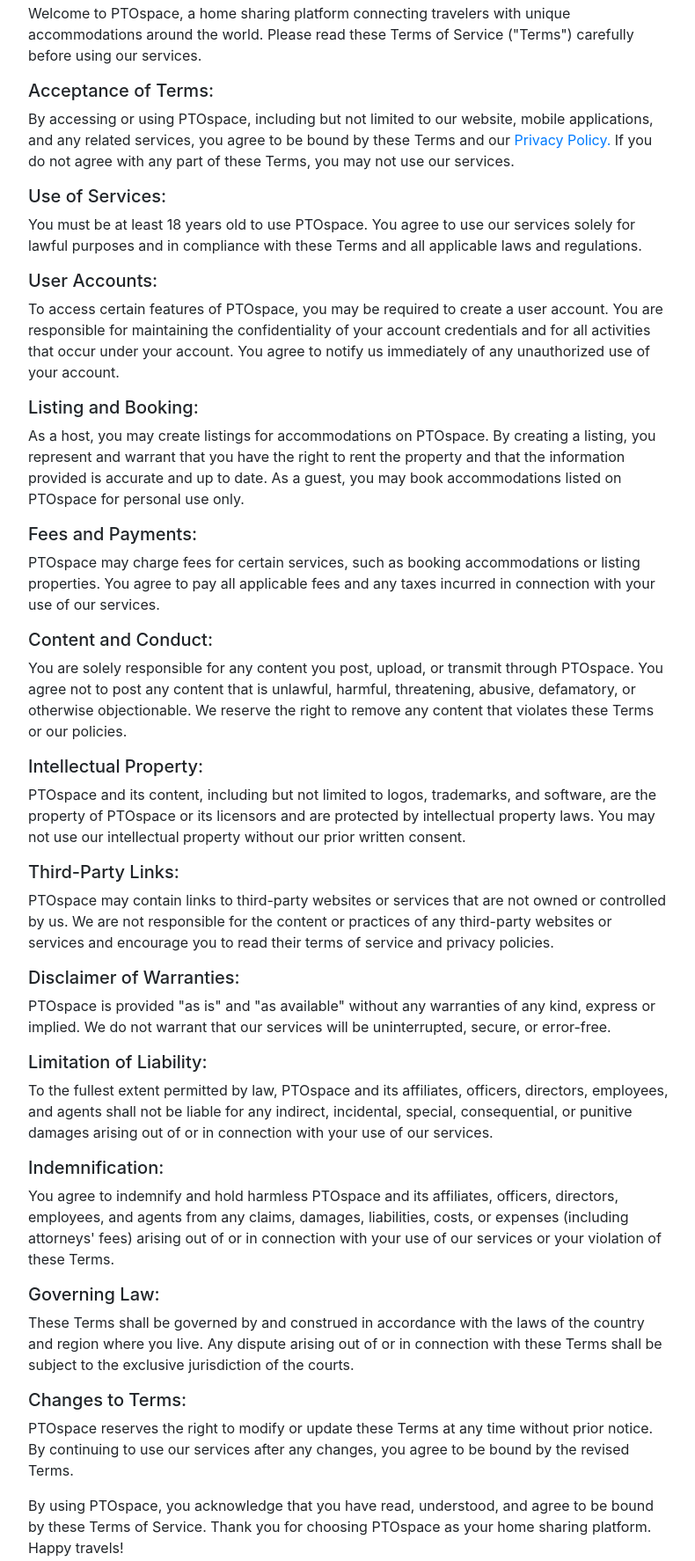
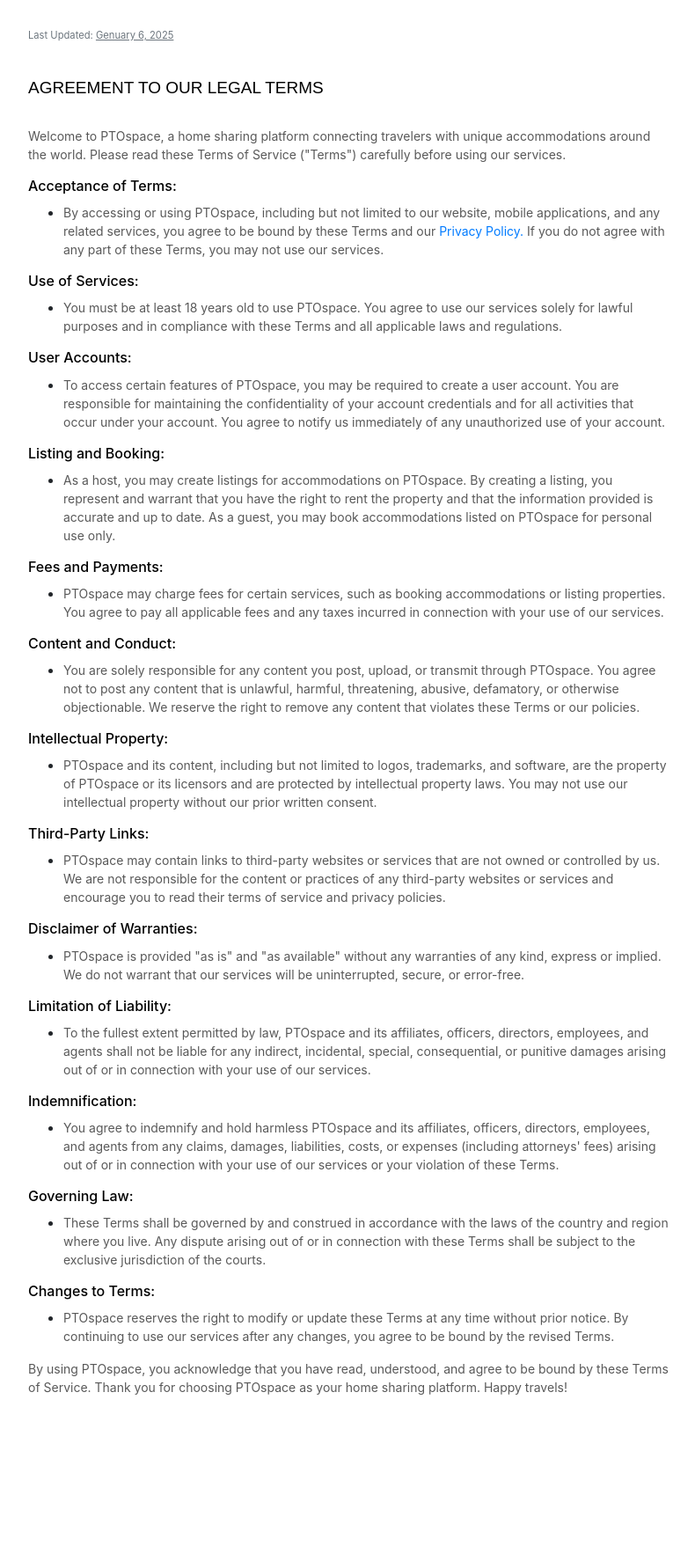
Before and after one commit to policies-privacy/pto, a plain HTML site: page terms/index.html in a window 1280 px wide. Shown: the part 83-1857 px from the top of the page at 88% size, without its empty margins (243-1033 px from the left). After the commit the page ends 1734 px from the top, so only its background shows below. Drawn offline with nearby package versions, Linux system fonts and the light colour scheme.

Commit message:
updates 1/5/2025

```diff
--- /dev/null
+++ b/assets/custom_css.css
@@ -0,0 +1,21 @@
+
+
+h6 {
+    color: black;
+}
+
+h4{
+    font-family: Arial !important;
+    font-size: 19px !important;
+    color: #000000 !important;
+}
+h2{
+    font-family: Arial !important;
+    font-size: 26px !important;
+    color: #000000 !important;
+}
+
+p {
+    font-size: 14px;
+    color: #595959;
+}
--- a/terms/index.html
+++ b/terms/index.html
@@ -1,74 +1,210 @@
 <!DOCTYPE html>
 <html lang="en">
-<head>
-    <meta charset="UTF-8">
-    <meta name="viewport" content="width=device-width, initial-scale=1.0">
+  <head>
+    <meta charset="UTF-8" />
+    <meta name="viewport" content="width=device-width, initial-scale=1.0" />
     <title>Terms of Service</title>
-    <meta name="description" content="A sample Bootstrap-based privacy web page for use with websites that use Google Analytics">
+    <meta
+      name="description"
+      content="A sample Bootstrap-based privacy web page for use with websites that use Google Analytics"
+    />
 
     <!-- Bootstrap CSS -->
-    <link rel="stylesheet" href="https://maxcdn.bootstrapcdn.com/bootstrap/4.5.2/css/bootstrap.min.css">
+    <link
+      rel="stylesheet"
+      href="https://maxcdn.bootstrapcdn.com/bootstrap/4.5.2/css/bootstrap.min.css"
+    />
 
-</head>
+    <link rel="stylesheet" href="../assets/custom_css.css" />
+  </head>
 
-<body>
+  <body>
+    <div class="container py-5">
+      <div class="row">
+        <div class="col-md-8 offset-md-2">
+          <h2>TERMS OF SERVICE</h2>
+          <br />
+          <p class="text-muted">
+            <small>Last Updated: <u>Genuary 6, 2025</u></small>
+          </p>
+          <br />
 
-    <div class="container">
-        <div class="row">
-            <div class="col-md-8 offset-md-2">
-            <h2>Terms of Service</h2>
-            <p class="text-muted"><small>Last Updated: February 6, 2024</small></p>
+          <h4>AGREEMENT TO OUR LEGAL TERMS</h4>
+          <br />
+          <p>
+            Welcome to PTOspace, a home sharing platform connecting travelers
+            with unique accommodations around the world. Please read these Terms
+            of Service ("Terms") carefully before using our services.
+          </p>
 
-            <p>Welcome to PTOspace, a home sharing platform connecting travelers with unique accommodations around the world. Please read these Terms of Service ("Terms") carefully before using our services.</p>
+          <h6>Acceptance of Terms:</h6>
+          <ul>
+            <li>
+              <p>
+                By accessing or using PTOspace, including but not limited to our
+                website, mobile applications, and any related services, you
+                agree to be bound by these Terms and our
+                <a href="../index.html">Privacy Policy.</a> If you do not agree
+                with any part of these Terms, you may not use our services.
+              </p>
+            </li>
+          </ul>
 
-            <h5>Acceptance of Terms:</h5>
-            <p>By accessing or using PTOspace, including but not limited to our website, mobile applications, and any related services, you agree to be bound by these Terms and our <a href="../index.html">Privacy Policy.</a>  If you do not agree with any part of these Terms, you may not use our services.</p>
+          <h6>Use of Services:</h6>
+          <ul>
+            <li>
+              <p>
+                You must be at least 18 years old to use PTOspace. You agree to
+                use our services solely for lawful purposes and in compliance
+                with these Terms and all applicable laws and regulations.
+              </p>
+            </li>
+          </ul>
 
-            <h5>Use of Services:</h5>
-            <p>You must be at least 18 years old to use PTOspace. You agree to use our services solely for lawful purposes and in compliance with these Terms and all applicable laws and regulations.</p>
+          <h6>User Accounts:</h6>
+          <ul>
+            <li>
+              <p>
+                To access certain features of PTOspace, you may be required to
+                create a user account. You are responsible for maintaining the
+                confidentiality of your account credentials and for all
+                activities that occur under your account. You agree to notify us
+                immediately of any unauthorized use of your account.
+              </p>
+            </li>
+          </ul>
 
-            <h5>User Accounts:</h5>
-            <p>To access certain features of PTOspace, you may be required to create a user account. You are responsible for maintaining the confidentiality of your account credentials and for all activities that occur under your account. You agree to notify us immediately of any unauthorized use of your account.</p>
+          <h6>Listing and Booking:</h6>
+          <ul>
+            <li>
+              <p>
+                As a host, you may create listings for accommodations on
+                PTOspace. By creating a listing, you represent and warrant that
+                you have the right to rent the property and that the information
+                provided is accurate and up to date. As a guest, you may book
+                accommodations listed on PTOspace for personal use only.
+              </p>
+            </li>
+          </ul>
 
-            <h5>Listing and Booking:</h5>
-            <p> As a host, you may create listings for accommodations on PTOspace. By creating a listing, you represent and warrant that you have the right to rent the property and that the information provided is accurate and up to date. As a guest, you may book accommodations listed on PTOspace for personal use only.</p>
+          <h6>Fees and Payments:</h6>
+          <ul>
+            <li>
+              <p>
+                PTOspace may charge fees for certain services, such as booking
+                accommodations or listing properties. You agree to pay all
+                applicable fees and any taxes incurred in connection with your
+                use of our services.
+              </p>
+            </li>
+          </ul>
 
-            <h5> Fees and Payments:</h5>
-            <p> PTOspace may charge fees for certain services, such as booking accommodations or listing properties. You agree to pay all applicable fees and any taxes incurred in connection with your use of our services.</p>
+          <h6>Content and Conduct:</h6>
+          <ul>
+            <li>
+              <p>
+                You are solely responsible for any content you post, upload, or
+                transmit through PTOspace. You agree not to post any content
+                that is unlawful, harmful, threatening, abusive, defamatory, or
+                otherwise objectionable. We reserve the right to remove any
+                content that violates these Terms or our policies.
+              </p>
+            </li>
+          </ul>
 
-            <h5> Content and Conduct:</h5>
-            <p>            You are solely responsible for any content you post, upload, or transmit through PTOspace. You agree not to post any content that is unlawful, harmful, threatening, abusive, defamatory, or otherwise objectionable. We reserve the right to remove any content that violates these Terms or our policies.
-            </p>
+          <h6>Intellectual Property:</h6>
+          <ul>
+            <li>
+              <p>
+                PTOspace and its content, including but not limited to logos,
+                trademarks, and software, are the property of PTOspace or its
+                licensors and are protected by intellectual property laws. You
+                may not use our intellectual property without our prior written
+                consent.
+              </p>
+            </li>
+          </ul>
 
-            <h5>Intellectual Property:</h5>
-            <p> PTOspace and its content, including but not limited to logos, trademarks, and software, are the property of PTOspace or its licensors and are protected by intellectual property laws. You may not use our intellectual property without our prior written consent.</p>
+          <h6>Third-Party Links:</h6>
+          <ul>
+            <li>
+              <p>
+                PTOspace may contain links to third-party websites or services
+                that are not owned or controlled by us. We are not responsible
+                for the content or practices of any third-party websites or
+                services and encourage you to read their terms of service and
+                privacy policies.
+              </p>
+            </li>
+          </ul>
 
-            <h5>Third-Party Links:</h5>
-            <p>PTOspace may contain links to third-party websites or services that are not owned or controlled by us. We are not responsible for the content or practices of any third-party websites or services and encourage you to read their terms of service and privacy policies.</p>
+          <h6>Disclaimer of Warranties:</h6>
+          <ul>
+            <li>
+              <p>
+                PTOspace is provided "as is" and "as available" without any
+                warranties of any kind, express or implied. We do not warrant
+                that our services will be uninterrupted, secure, or error-free.
+              </p>
+            </li>
+          </ul>
 
-            <h5> Disclaimer of Warranties:</h5>
-            <p>PTOspace is provided "as is" and "as available" without any warranties of any kind, express or implied. We do not warrant that our services will be uninterrupted, secure, or error-free.</p>
+          <h6>Limitation of Liability:</h6>
+          <ul>
+            <li>
+              <p>
+                To the fullest extent permitted by law, PTOspace and its
+                affiliates, officers, directors, employees, and agents shall not
+                be liable for any indirect, incidental, special, consequential,
+                or punitive damages arising out of or in connection with your
+                use of our services.
+              </p>
+            </li>
+          </ul>
 
+          <h6>Indemnification:</h6>
+          <ul>
+            <li>
+              <p>
+                You agree to indemnify and hold harmless PTOspace and its
+                affiliates, officers, directors, employees, and agents from any
+                claims, damages, liabilities, costs, or expenses (including
+                attorneys' fees) arising out of or in connection with your use
+                of our services or your violation of these Terms.
+              </p>
+            </li>
+          </ul>
 
-            <h5> Limitation of Liability:</h5>
-            <p>To the fullest extent permitted by law, PTOspace and its affiliates, officers, directors, employees, and agents shall not be liable for any indirect, incidental, special, consequential, or punitive damages arising out of or in connection with your use of our services.</p>
+          <h6>Governing Law:</h6>
+          <ul>
+            <li>
+              <p>
+                These Terms shall be governed by and construed in accordance
+                with the laws of the country and region where you live. Any
+                dispute arising out of or in connection with these Terms shall
+                be subject to the exclusive jurisdiction of the courts.
+              </p>
+            </li>
+          </ul>
 
-            <h5>Indemnification:</h5>
-            <p> You agree to indemnify and hold harmless PTOspace and its affiliates, officers, directors, employees, and agents from any claims, damages, liabilities, costs, or expenses (including attorneys' fees) arising out of or in connection with your use of our services or your violation of these Terms.</p>
+          <h6>Changes to Terms:</h6>
+          <ul>
+            <li>
+              <p>
+                PTOspace reserves the right to modify or update these Terms at
+                any time without prior notice. By continuing to use our services
+                after any changes, you agree to be bound by the revised Terms.
+              </p>
+            </li>
+          </ul>
 
-            <h5>Governing Law:</h5>
-
-            <p>These Terms shall be governed by and construed in accordance with the laws of the country and region where you live. Any dispute arising out of or in connection with these Terms shall be subject to the exclusive jurisdiction of the courts.</p>
-
-            <h5> Changes to Terms:</h5>
-            <p> PTOspace reserves the right to modify or update these Terms at any time without prior notice. By continuing to use our services after any changes, you agree to be bound by the revised Terms.</p>
-
-            <p>  By using PTOspace, you acknowledge that you have read, understood, and agree to be bound by these Terms of Service. Thank you for choosing PTOspace as your home sharing platform. Happy travels!</p>
-
-
+          <p>
+            By using PTOspace, you acknowledge that you have read, understood,
+            and agree to be bound by these Terms of Service. Thank you for
+            choosing PTOspace as your home sharing platform. Happy travels!
+          </p>
         </div>
       </div>
     </div>
-
-</body>
+  </body>
 </html>
```
Also changed, not shown: comunity/index.html (added, +180 -0 lines), index.html (+121 -42 lines), assets/render_1.jpg (added).
